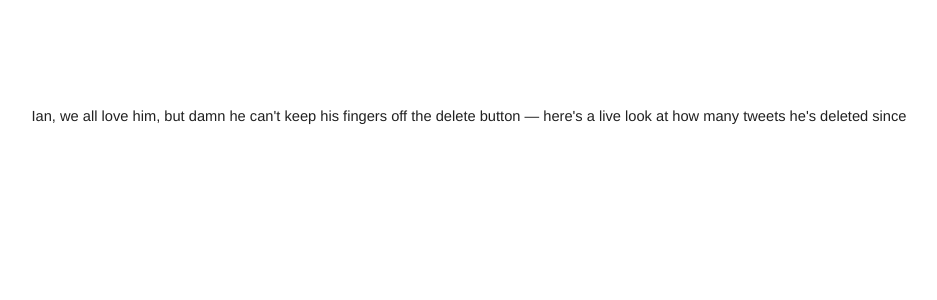
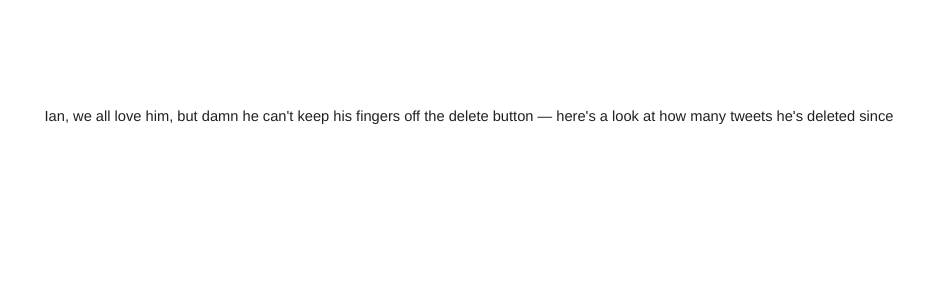
Before and after one commit to EazyFTW/deletedtweetsbyian, a Flask app: template templates/index.html in a window 1280 px wide. Shown: the part 209-509 px from the top of the page, without its empty margins (176-1113 px from the left). Run offline with Flask 2, Linux system fonts and the light colour scheme; the template is opened without the code that fills it, so the values that code supplies are empty; parts of the project's set-up code (start-up, migrations or seed data) failed here and were passed over.

Commit message:
Update index.html

```diff
--- a/templates/index.html
+++ b/templates/index.html
@@ -14,7 +14,7 @@
 <body>
   <section>
     <div class="part description">
-      <p class="text">Ian, we all love him, but damn he can't keep his fingers off the delete button — here's a live
+      <p class="text">Ian, we all love him, but damn he can't keep his fingers off the delete button — here's a
         look at how many tweets he's deleted since {{ since }}</p>
     </div>
     <div class="part number">
```
